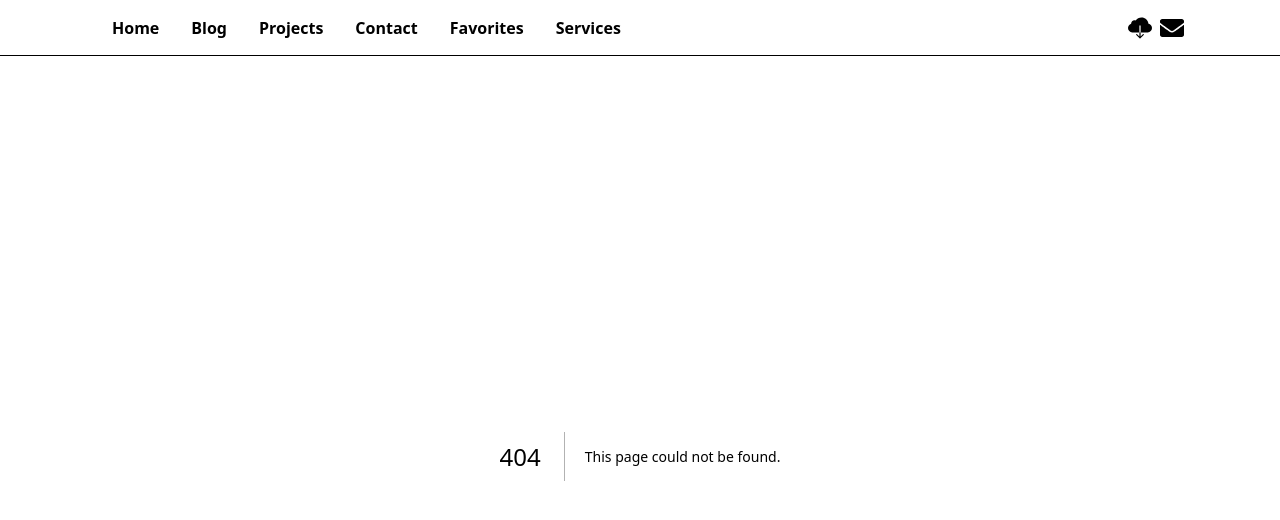
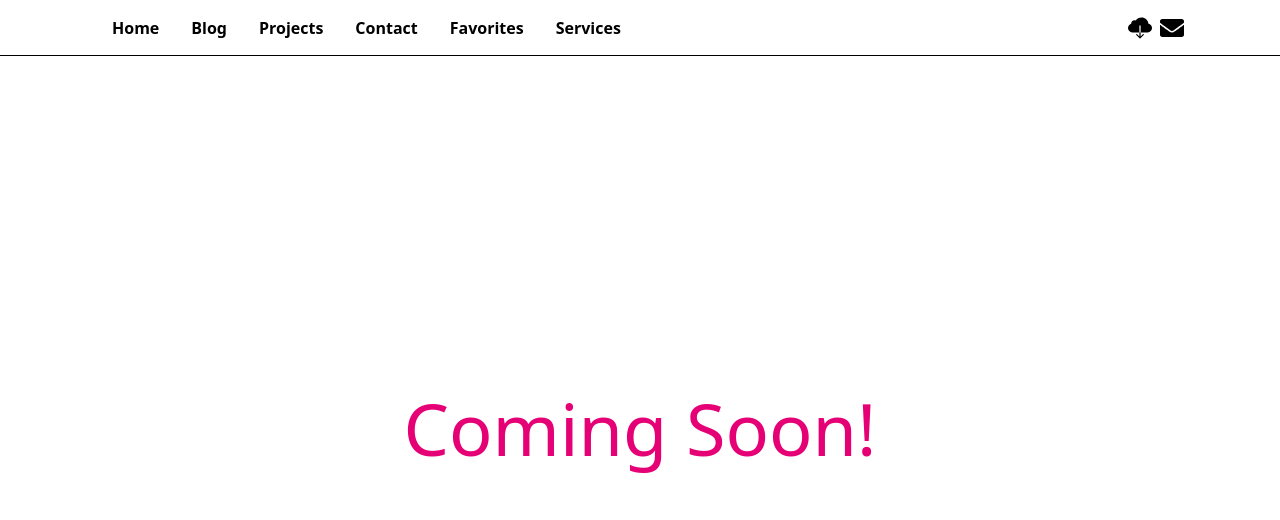
Before and after one commit to SholeAlr/portfolio, a Next.js app: page /favorites in a window 1280 px wide. Before the commit this address had no page. Shown: the top 520 px of the page. Built offline with nearby package versions, Linux system fonts and the light colour scheme.

Commit message:
feat: create remaining pages

```diff
--- /dev/null
+++ b/app/favorites/page.tsx
@@ -0,0 +1,10 @@
+import React from "react";
+const page = () => {
+  return (
+    <div className='w-full h-full flex items-center justify-center'>
+      <p className='text-7xl text-pink-600'>Coming Soon!</p>
+    </div>
+  );
+};
+
+export default page;
--- /dev/null
+++ b/app/projects/page.tsx
@@ -0,0 +1,9 @@
+const page = () => {
+  return (
+    <div className='w-full h-full flex items-center justify-center'>
+      <p className='text-7xl text-pink-600'>Coming Soon!</p>
+    </div>
+  );
+};
+
+export default page;
--- /dev/null
+++ b/app/services/page.tsx
@@ -0,0 +1,10 @@
+import React from "react";
+const page = () => {
+  return (
+    <div className='w-full h-full flex items-center justify-center'>
+      <p className='text-7xl text-pink-600'>Coming Soon!</p>
+    </div>
+  );
+};
+
+export default page;
```
